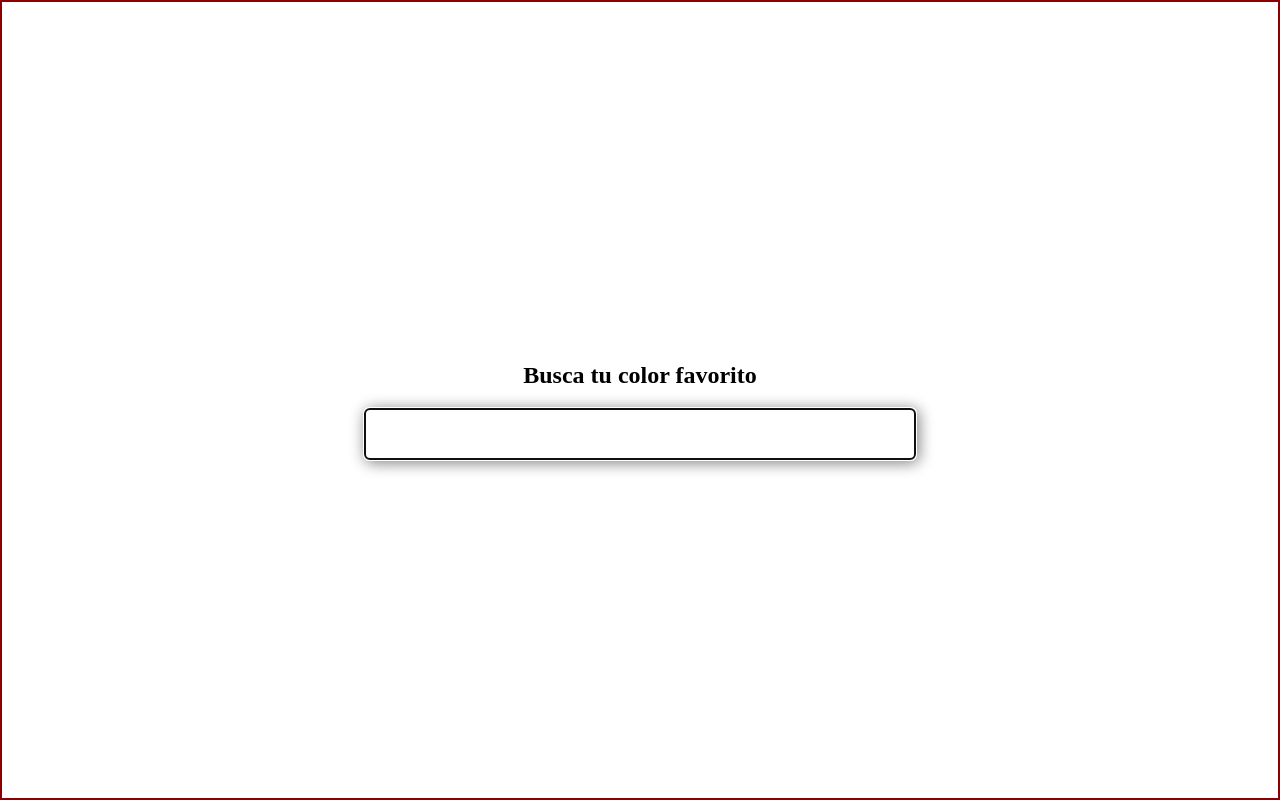
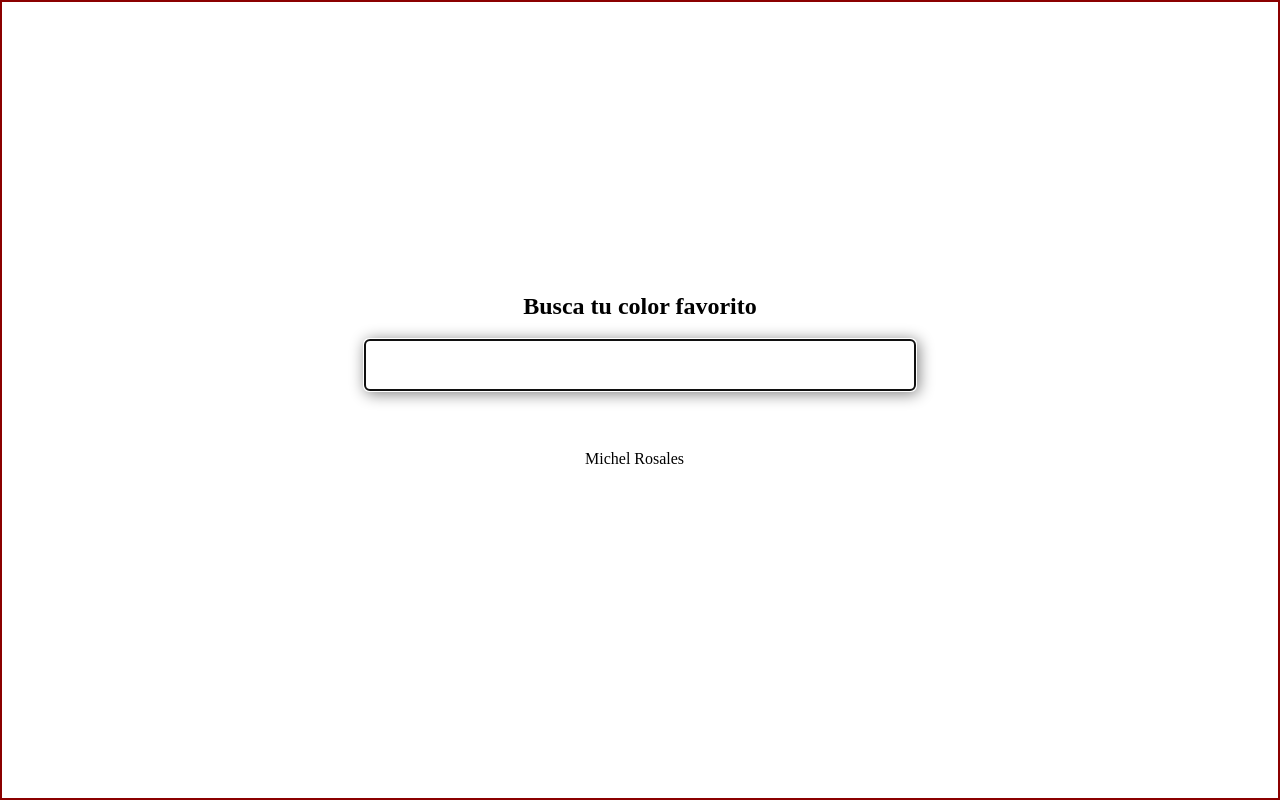
Before and after one commit to Michprosal003/background-color, a plain HTML site: page index.html in a window 1280 px wide. Drawn offline with Linux system fonts and the light colour scheme.

Commit message:
Update index.html

```diff
--- a/index.html
+++ b/index.html
@@ -14,8 +14,12 @@
 <h2 style="text-align:center;padding:20px"> Busca tu color favorito</h2>
 <input type="text" name="t" autofocus>
 
+<p class="down">Michel Rosales</p>
+
 </form>
 </div>
+
+
 
 
 
@@ -25,6 +29,15 @@
 
 
 <style>
+
+
+.down{
+margin: 60px;
+margin-left: 220px;
+
+
+
+}
 
 *{
 margin: 0;
```
